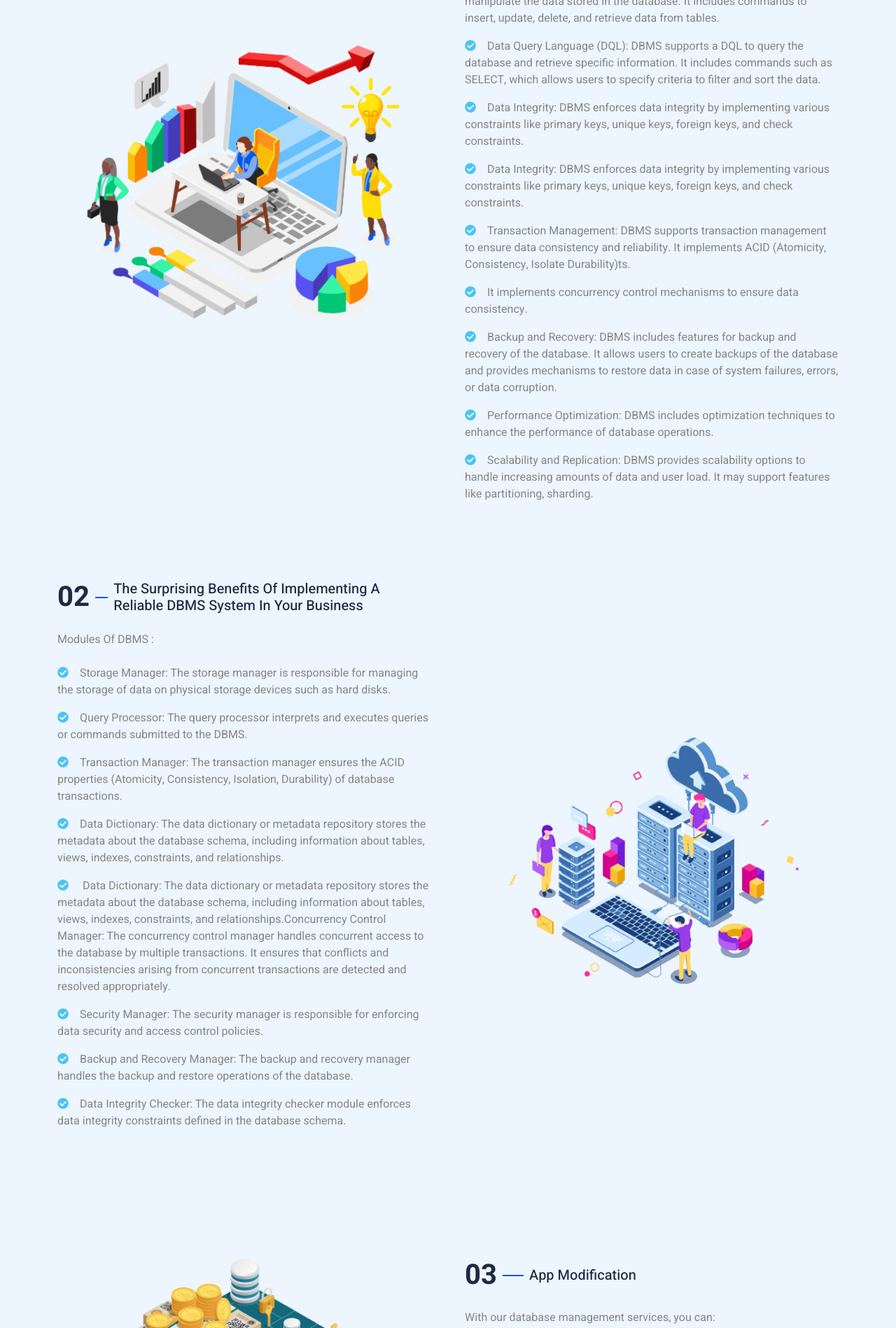
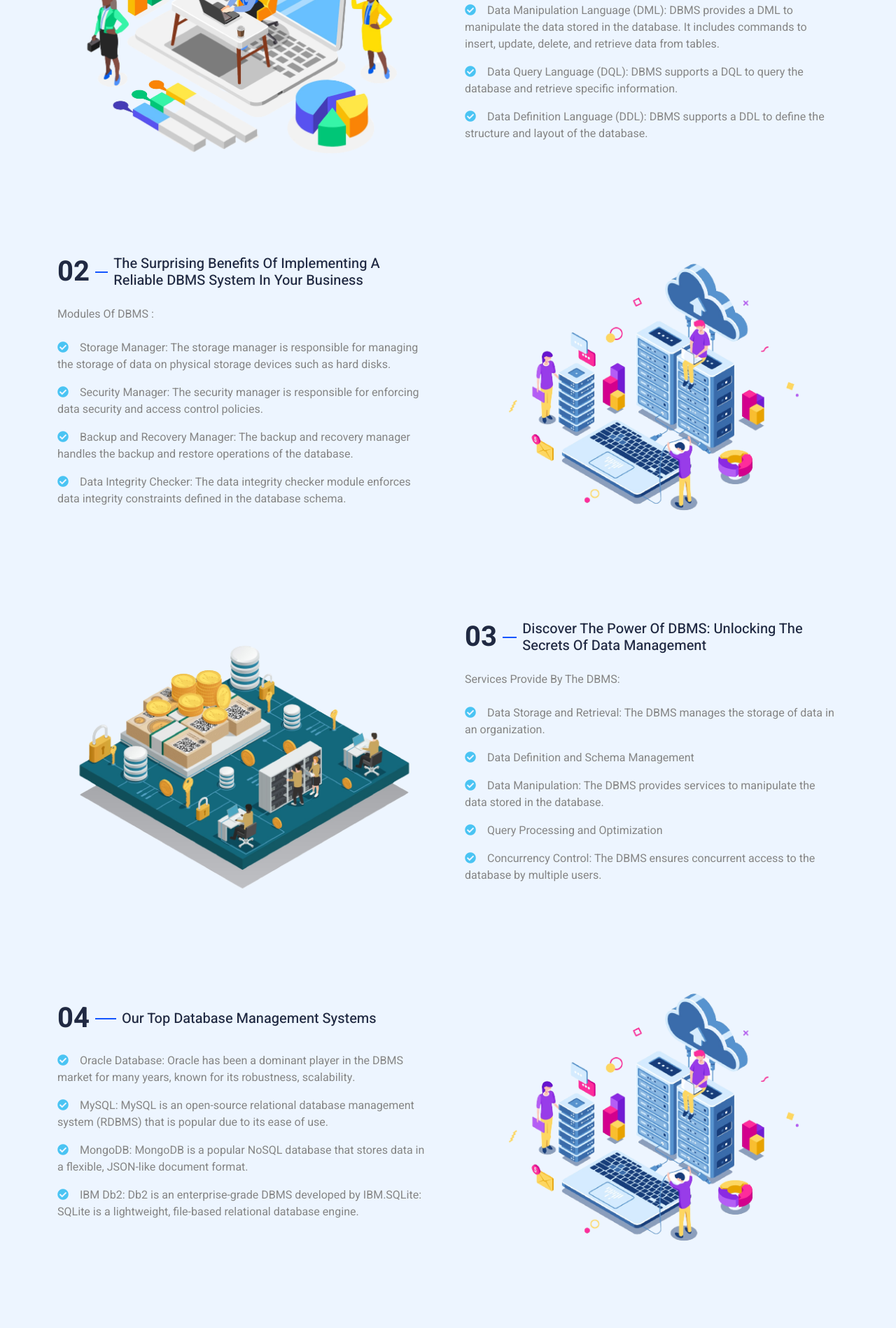
Before and after one commit to OpticalArc/OpticalArc-official-website, a plain HTML site: page DBMS.html in a window 1280 px wide. Shown: the part 1232-3130 px from the top of the page at 70% size. Drawn offline with nearby package versions, Linux system fonts and the light colour scheme.

Commit message:
DBMS Page Update

```diff
--- a/DBMS.html
+++ b/DBMS.html
@@ -76,7 +76,7 @@
           </button>
           <div class="collapse navbar-collapse" id="navbarCollapse">
             <div class="navbar-nav mx-auto py-0">
-              <a href="index" class="nav-item nav-link active">Home</a>
+              <a href="index.html" class="nav-item nav-link active">Home</a>
               <!-- <a href="#about" class="nav-item nav-link">Services</a> -->
               <div class="nav-item dropdown">
                 <a
@@ -143,7 +143,7 @@
               </div>
             </div>
             <div class="nav-item dropdown">
-              <a href="Contact" class="nav-item nav-link">Contact Us</a>
+              <a href="Contact.html" class="nav-item nav-link">Contact Us</a>
               <!-- <div class="dropdown-menu fade-down m-0">
                 <a href="#" class="dropdown-item">Email</a>
                 <a href="#" class="dropdown-item">Number</a>
@@ -156,7 +156,7 @@
             </div>
             </div>
             <a
-              href="GetQuote"
+              href="GetQuote.html"
               class="btn btn-light rounded-pill py-2 px-4 ms-3 d-none d-lg-block"
               >Get Quote</a
             >
@@ -319,7 +319,7 @@
                 <h5 class="mb-0">The Art Of DDL: Crafting Effective Database Schema</h5>
               </div>
               <p class="mb-4 " style="font-size: 16px;">
-                Specification Of DBMS
+                Specification Of DBMS :
                 <p>
                 <i class="fa fa-check-circle text-primary me-3"></i>Data Definition Language (DDL): DBMS supports a DDL to define the structure and layout of the database.
 
@@ -330,38 +330,14 @@
 
               </p>
               <p>
-                <i class="fa fa-check-circle text-primary me-3"></i>Data Query Language (DQL): DBMS supports a DQL to query the database and retrieve specific information. It includes commands such as SELECT, which allows users to specify criteria to filter and sort the data.
+                <i class="fa fa-check-circle text-primary me-3"></i>Data Query Language (DQL): DBMS supports a DQL to query the database and retrieve specific information.
 
               </p>
               <p>
-                <i class="fa fa-check-circle text-primary me-3"></i>Data Integrity: DBMS enforces data integrity by implementing various constraints like primary keys, unique keys, foreign keys, and check constraints.
-
+                <i class="fa fa-check-circle text-primary me-3"></i>Data Definition Language (DDL): DBMS supports a DDL to define the structure and layout of the database.
 
               </p>
-              <p>
-                <i class="fa fa-check-circle text-primary me-3"></i>Data Integrity: DBMS enforces data integrity by implementing various constraints like primary keys, unique keys, foreign keys, and check constraints.
 
-              </p>
-              <p>
-                <i class="fa fa-check-circle text-primary me-3"></i>Transaction Management: DBMS supports transaction management to ensure data consistency and reliability. It implements ACID (Atomicity, Consistency, Isolate Durability)ts.
-
-              </p>
-              <p>
-                <i class="fa fa-check-circle text-primary me-3"></i>It implements concurrency control mechanisms to ensure data consistency.
-
-
-              </p>
-              <p>
-                <i class="fa fa-check-circle text-primary me-3"></i>Backup and Recovery: DBMS includes features for backup and recovery of the database. It allows users to create backups of the database and provides mechanisms to restore data in case of system failures, errors, or data corruption.
-
-              </p>
-              <p>
-                <i class="fa fa-check-circle text-primary me-3"></i>Performance Optimization: DBMS includes optimization techniques to enhance the performance of database operations.
-              </p>
-              <p>
-                <i class="fa fa-check-circle text-primary me-3"></i>Scalability and Replication: DBMS provides scalability options to handle increasing amounts of data and user load. It may support features like partitioning, sharding.
-
-              </p>
               <!-- <p class="mb-0">
                 <i class="fa fa-check-circle text-primary me-3"></i>More
                 effective & poerwfull
@@ -389,25 +365,7 @@
                 <p>
                   <i class="fa fa-check-circle text-primary me-3"></i>Storage Manager: The storage manager is responsible for managing the storage of data on physical storage devices such as hard disks.
 
-                </p>
-                <p>
-                  <i class="fa fa-check-circle text-primary me-3"></i>Query Processor: The query processor interprets and executes queries or commands submitted to the DBMS.
 
-
-                </p>
-                <p>
-                  <i class="fa fa-check-circle text-primary me-3"></i>Transaction Manager: The transaction manager ensures the ACID properties (Atomicity, Consistency, Isolation, Durability) of database transactions.
-
-
-                </p>
-                <p>
-                  <i class="fa fa-check-circle text-primary me-3"></i>Data Dictionary: The data dictionary or metadata repository stores the metadata about the database schema, including information about tables, views, indexes, constraints, and relationships.
-                </p>
-              </p>
-              <p>
-                <i class="fa fa-check-circle text-primary me-3"></i> Data Dictionary: The data dictionary or metadata repository stores the metadata about the database schema, including information about tables, views, indexes, constraints, and relationships.Concurrency Control Manager: The concurrency control manager handles concurrent access to the database by multiple transactions. It ensures that conflicts and inconsistencies arising from concurrent transactions are detected and resolved appropriately.
-
-              </p>
             </p>
             <p>
               <i class="fa fa-check-circle text-primary me-3"></i>Security Manager: The security manager is responsible for enforcing data security and access control policies.
@@ -424,26 +382,10 @@
 
             </p>
 
-                <!-- Are you tired of struggling with disorganized data and inefficient processes? Do you find yourself spending hours manually sorting through spreadsheets or struggling to find the information you need? It's time to take control of your data with our database management services.
-              </br>
-              <p>
-                We specialize in a range of database management systems, including Oracle, MySQL, Microsoft SQL Server, and PostgreSQL.
-             </p> -->
-                              <!-- <p>
-                <i class="fa fa-check-circle text-primary me-3"></i>Fully
-                customizable
-              </p>
-              <p>
-                <i class="fa fa-check-circle text-primary me-3"></i>User
-                friendly interface
-              </p>
-              <p class="mb-0">
-                <i class="fa fa-check-circle text-primary me-3"></i>More
-                effective & poerwfull
-              </p> -->
             </div>
             <div class="col-lg-6 wow fadeInUp" data-wow-delay="0.1s">
-              <img class="img-fluid rounded" src="img/IMG-20230614-WA0013__1_-removebg-preview.png" alt="Description of the image"/>
+              <img class="img-fluid rounded" src="img/IMG-20230614-WA0013__1_-removebg-preview.png" alt="Description of the image" width="700"
+              height="700"/>
             </div>
           </div>
           <div class="row g-5 py-5 align-items-center">
@@ -457,29 +399,73 @@
                   class="bg-primary mx-2"
                   style="width: 30px; height: 2px"
                 ></span>
-                <h5 class="mb-0">App Modification</h5>
+                <h5 class="mb-0">Discover The Power Of DBMS: Unlocking The Secrets Of Data Management</h5>
               </div>
-              <p class="mb-4">
-                With our database management services, you can:
+
+               <p class="mb-4">
+                Services Provide By The DBMS:
               </p>
               <p>
-                <i class="fa fa-check-circle text-primary me-3"></i>Boost productivity and efficiency
+                <i class="fa fa-check-circle text-primary me-3"></i>Data Storage and Retrieval: The DBMS manages the storage of data in an organization.
               </p>
               <p>
-                <i class="fa fa-check-circle text-primary me-3"></i>Reduce manual labor and errors
+                <i class="fa fa-check-circle text-primary me-3"></i>Data Definition and Schema Management
               </p>
               <p>
-                <i class="fa fa-check-circle text-primary me-3"></i>Improve data accuracy and consistency
+                <i class="fa fa-check-circle text-primary me-3"></i>Data Manipulation: The DBMS provides services to manipulate the data stored in the database.
               </p>
               <p>
-                <i class="fa fa-check-circle text-primary me-3"></i>Streamline data processing and analysis
+                <i class="fa fa-check-circle text-primary me-3"></i>Query Processing and Optimization
               </p>
               <p class="mb-0">
-                <i class="fa fa-check-circle text-primary me-3"></i>Enhance data security and compliance
+                <i class="fa fa-check-circle text-primary me-3"></i>Concurrency Control: The DBMS ensures concurrent access to the database by multiple users.
               </p>
 
             </div>
           </div>
+          <div
+          class="row g-5 py-5 align-items-center flex-column-reverse flex-lg-row"
+        >
+          <div class="col-lg-6 wow fadeInUp" data-wow-delay="0.5s">
+            <div class="d-flex align-items-center mb-4">
+              <h1 class="mb-0">04</h1>
+              <span
+                class="bg-primary mx-2"
+                style="width: 30px; height: 2px"
+              ></span>
+              <h5 class="mb-0">
+                Our Top Database Management Systems
+                </h5>
+            </div>
+            <!-- <p class="mb-4 " style="font-size: 16px;">
+              Modules Of DBMS :
+              <p> -->
+            <p class="mb-4">
+              <p>
+                <i class="fa fa-check-circle text-primary me-3"></i>Oracle Database: Oracle has been a dominant player in the DBMS market for many years, known for its robustness, scalability.
+
+          </p>
+          <p>
+            <i class="fa fa-check-circle text-primary me-3"></i>MySQL: MySQL is an open-source relational database management system (RDBMS) that is popular due to its ease of use.
+          </p>
+
+          <p>
+            <i class="fa fa-check-circle text-primary me-3"></i>MongoDB: MongoDB is a popular NoSQL database that stores data in a flexible, JSON-like document format.
+
+
+          </p>
+          <p>
+            <i class="fa fa-check-circle text-primary me-3"></i>IBM Db2: Db2 is an enterprise-grade DBMS developed by IBM.SQLite: SQLite is a lightweight, file-based relational database engine.
+
+
+          </p>
+
+          </div>
+          <div class="col-lg-6 wow fadeInUp" data-wow-delay="0.1s">
+            <img class="img-fluid rounded" src="img/IMG-20230614-WA0013__1_-removebg-preview.png" alt="Description of the image" width="700"
+            height="700"/>
+          </div>
+        </div>
         </div>
       </div>
       <!-- Overview End -->
```
